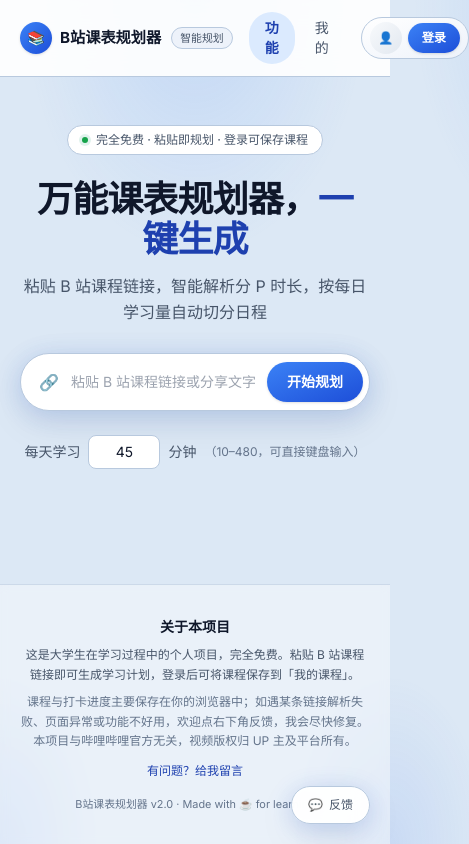
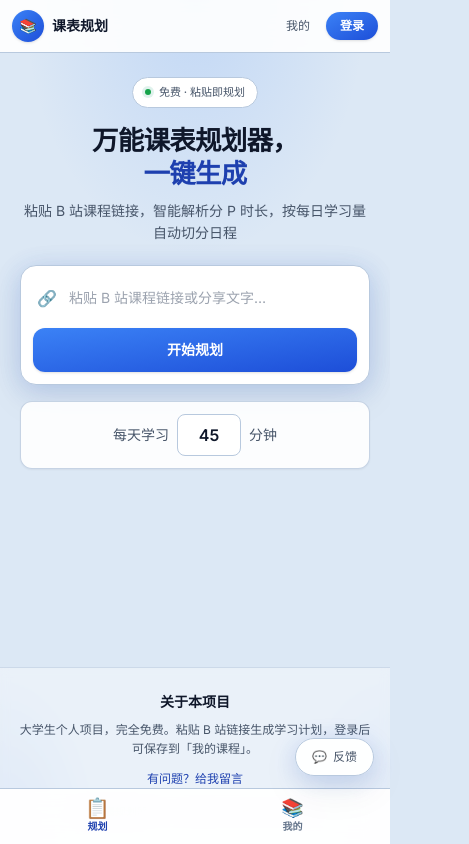
Before and after one commit to Ryn518/bilibili-parser, a Next.js app: page / in a window 390 px wide. Shown: the whole page, 469 px wide, since content can reach past the window. Built offline with nearby package versions, Linux system fonts and the light colour scheme.

Commit message:
ui: improve mobile landing layout and navigation

```diff
--- a/app/layout.tsx
+++ b/app/layout.tsx
@@ -12,7 +12,10 @@
 };
 
 export const viewport: Viewport = {
-  themeColor: '#DCE8F5'
+  themeColor: '#DCE8F5',
+  width: 'device-width',
+  initialScale: 1,
+  viewportFit: 'cover'
 };
 
 export default function RootLayout({ children }: { children: React.ReactNode }) {
--- a/components/feedback/FeedbackFab.tsx
+++ b/components/feedback/FeedbackFab.tsx
@@ -44,7 +44,7 @@
 
   return (
     <>
-      <div className="fixed bottom-5 right-5 z-[120] flex flex-col items-end gap-2.5">
+      <div className="fixed bottom-[calc(4.25rem+env(safe-area-inset-bottom,0px))] right-4 z-[120] flex flex-col items-end gap-2.5 md:bottom-5 md:right-5">
         <button
           type="button"
           onClick={openFeedback}
--- a/components/layout/AppShell.tsx
+++ b/components/layout/AppShell.tsx
@@ -4,6 +4,7 @@
 import { ToastProvider } from '@/hooks/useToast';
 import { UiProvider } from '@/hooks/useUiStore';
 import { Topbar } from '@/components/layout/Topbar';
+import { MobileBottomNav } from '@/components/layout/MobileBottomNav';
 import { SiteFooter } from '@/components/layout/SiteFooter';
 import { FeedbackFab } from '@/components/feedback/FeedbackFab';
 import { AuthModalHost } from '@/components/auth/AuthModalHost';
@@ -15,8 +16,9 @@
         <ToastProvider>
           <div className="relative z-[1] flex min-h-dvh flex-col">
             <Topbar />
-            <main className="flex-1">{children}</main>
+            <main className="flex-1 pb-[calc(3.5rem+env(safe-area-inset-bottom,0px))] md:pb-0">{children}</main>
             <SiteFooter />
+            <MobileBottomNav />
             <FeedbackFab />
             <AuthModalHost />
           </div>
--- /dev/null
+++ b/components/layout/MobileBottomNav.tsx
@@ -0,0 +1,39 @@
+'use client';
+
+import Link from 'next/link';
+import { usePathname } from 'next/navigation';
+
+const items = [
+  { href: '/', label: '规划', icon: '📋' },
+  { href: '/mine', label: '我的', icon: '📚' }
+];
+
+export function MobileBottomNav() {
+  const pathname = usePathname();
+
+  return (
+    <nav
+      className="fixed inset-x-0 bottom-0 z-[110] border-t border-border bg-white/95 backdrop-blur-md md:hidden"
+      style={{ paddingBottom: 'env(safe-area-inset-bottom, 0px)' }}
+      aria-label="主导航"
+    >
+      <div className="flex">
+        {items.map((item) => {
+          const active = pathname === item.href;
+          return (
+            <Link
+              key={item.href}
+              href={item.href}
+              className={`flex flex-1 flex-col items-center gap-0.5 py-2.5 text-[10px] font-semibold transition ${
+                active ? 'text-accent-text' : 'text-text3'
+              }`}
+            >
+              <span className={`text-lg leading-none ${active ? 'scale-110' : ''}`}>{item.icon}</span>
+              {item.label}
+            </Link>
+          );
+        })}
+      </div>
+    </nav>
+  );
+}
--- a/components/layout/SiteFooter.tsx
+++ b/components/layout/SiteFooter.tsx
@@ -6,13 +6,13 @@
   const { openFeedback } = useUiStore();
 
   return (
-    <footer className="mt-auto border-t border-border/60 bg-white/40 px-5 py-8 backdrop-blur-sm">
+    <footer className="mt-auto border-t border-border/60 bg-white/40 px-4 py-6 backdrop-blur-sm sm:px-5 sm:py-8">
       <div className="mx-auto max-w-[760px] text-center">
         <p className="text-sm font-semibold text-ink">关于本项目</p>
         <p className="mt-2 text-xs leading-relaxed text-text2">
-          这是大学生在学习过程中的个人项目，完全免费。粘贴 B 站课程链接即可生成学习计划，登录后可将课程保存到「我的课程」。
+          大学生个人项目，完全免费。粘贴 B 站链接生成学习计划，登录后可保存到「我的课程」。
         </p>
-        <p className="mt-2 text-xs leading-relaxed text-text3">
+        <p className="mt-2 hidden text-xs leading-relaxed text-text3 sm:block">
           课程与打卡进度主要保存在你的浏览器中；如遇某条链接解析失败、页面异常或功能不好用，欢迎点右下角反馈，我会尽快修复。
           本项目与哔哩哔哩官方无关，视频版权归 UP 主及平台所有。
         </p>
--- a/components/layout/Topbar.tsx
+++ b/components/layout/Topbar.tsx
@@ -10,26 +10,23 @@
   const auth = useAuth();
   const { openAuth } = useUiStore();
 
-  const userAreaClass = auth.session ? 'free' : 'guest';
-
   const initial = auth.session?.username.slice(0, 1).toUpperCase() || '👤';
-  const userName = auth.session?.username || '访客';
-  const userStatus = auth.session ? '免费无限使用' : '登录后保存课程';
 
   return (
     <header className="sticky top-0 z-50 border-b border-border bg-white/90 backdrop-blur-md">
-      <div className="mx-auto flex max-w-[1080px] items-center justify-between gap-4 px-5 py-3">
-        <span className="flex shrink-0 items-center gap-2 text-[0.95rem] font-bold text-ink">
-          <span className="flex h-8 w-8 items-center justify-center rounded-full bg-gradient-to-br from-accent to-accent-deep text-sm text-white shadow">
+      <div className="mx-auto flex max-w-[1080px] items-center justify-between gap-2 px-3 py-2.5 sm:gap-4 sm:px-5 sm:py-3">
+        <Link href="/" className="flex min-w-0 shrink items-center gap-2 text-sm font-bold text-ink sm:text-[0.95rem]">
+          <span className="flex h-8 w-8 shrink-0 items-center justify-center rounded-full bg-gradient-to-br from-accent to-accent-deep text-sm text-white shadow">
             📚
           </span>
-          B站课表规划器
-          <span className="ml-0.5 rounded-full border border-border bg-surface2 px-2 py-0.5 text-[0.68rem] font-medium text-text2">
+          <span className="truncate sm:hidden">课表规划</span>
+          <span className="hidden truncate sm:inline">B站课表规划器</span>
+          <span className="ml-0.5 hidden rounded-full border border-border bg-surface2 px-2 py-0.5 text-[0.68rem] font-medium text-text2 lg:inline">
             智能规划
           </span>
-        </span>
+        </Link>
 
-        <nav className="flex gap-1">
+        <nav className="hidden gap-1 md:flex">
           <Link
             href="/"
             className={`rounded-full px-4 py-1.5 text-sm font-medium transition ${pathname === '/' ? 'bg-accent-light font-semibold text-accent-text' : 'text-text2 hover:text-ink'}`}
@@ -52,51 +49,40 @@
           </Link>
         </nav>
 
-        <div className="flex shrink-0 items-center gap-2.5">
-          <div
-            className={`user-area flex items-center gap-1.5 rounded-full border py-1 pl-2 pr-1.5 transition ${
-              userAreaClass === 'free'
-                ? 'border-border bg-gradient-to-br from-white to-surface2'
-                : 'border-border bg-gradient-to-br from-white to-surface2 pr-2'
-            }`}
-          >
-            <div className="flex min-w-0 items-center gap-2">
-              <span
-                className={`relative flex h-8 w-8 shrink-0 items-center justify-center rounded-full text-xs font-bold ${
-                  userAreaClass === 'free'
-                    ? 'bg-gradient-to-br from-[#DBEAFE] to-[#BFDBFE] text-accent-text'
-                    : 'bg-gradient-to-br from-[#F8FAFC] to-[#E2E8F0] text-text3'
-                }`}
+        <div className="flex shrink-0 items-center gap-1.5 sm:gap-2.5">
+          {!auth.session ? (
+            <>
+              <Link
+                href="/mine"
+                className="rounded-full px-2.5 py-1.5 text-xs font-medium text-text2 md:hidden"
               >
-                {initial}
-              </span>
-              <div className="hidden min-w-0 max-w-[108px] flex-col sm:flex">
-                <span
-                  className={`truncate text-[0.76rem] font-semibold ${userAreaClass === 'guest' ? 'font-medium text-text2' : 'text-ink'}`}
-                >
-                  {userName}
-                </span>
-                <span className="truncate text-[0.65rem] text-text3">{userStatus}</span>
-              </div>
-            </div>
-            {!auth.session ? (
+                我的
+              </Link>
               <button
                 type="button"
                 onClick={() => openAuth('login')}
-                className="btn-auth-primary shrink-0 rounded-full bg-gradient-to-br from-accent to-accent-deep px-3.5 py-1.5 text-[0.76rem] font-semibold text-white shadow"
+                className="btn-auth-primary shrink-0 rounded-full bg-gradient-to-br from-accent to-accent-deep px-3.5 py-1.5 text-xs font-semibold text-white shadow sm:text-[0.76rem]"
               >
                 登录
               </button>
-            ) : (
+            </>
+          ) : (
+            <div className="flex items-center gap-1.5 rounded-full border border-border bg-surface2 py-1 pl-1 pr-1.5">
+              <span className="flex h-7 w-7 items-center justify-center rounded-full bg-gradient-to-br from-[#DBEAFE] to-[#BFDBFE] text-xs font-bold text-accent-text sm:h-8 sm:w-8">
+                {initial}
+              </span>
+              <span className="hidden max-w-[88px] truncate text-xs font-semibold text-ink sm:inline">
+                {auth.session.username}
+              </span>
               <button
                 type="button"
                 onClick={auth.logout}
-                className="shrink-0 rounded-full px-2.5 py-1 text-[0.72rem] font-medium text-text3 hover:bg-red-50 hover:text-red-600"
+                className="shrink-0 rounded-full px-2 py-1 text-[0.7rem] font-medium text-text3 hover:bg-red-50 hover:text-red-600"
               >
                 退出
               </button>
-            )}
-          </div>
+            </div>
+          )}
         </div>
       </div>
     </header>
--- a/components/plan/LandingHero.tsx
+++ b/components/plan/LandingHero.tsx
@@ -56,15 +56,18 @@
   };
 
   return (
-    <section className="mx-auto max-w-[760px] py-12 text-center">
-      <div className="mb-6 inline-flex items-center gap-2 rounded-full border border-border bg-surface px-3.5 py-1.5 text-xs font-medium text-text2">
-        <span className="h-1.5 w-1.5 rounded-full bg-green-600 shadow-[0_0_0_3px_rgba(5,150,105,0.12)]" />
-        完全免费 · 粘贴即规划 · 登录可保存课程
+    <section className="mx-auto max-w-[760px] px-1 py-6 text-center sm:px-0 sm:py-12">
+      <div className="mb-4 inline-flex max-w-full flex-wrap items-center justify-center gap-x-2 gap-y-1 rounded-full border border-border bg-surface px-3 py-1.5 text-[11px] font-medium text-text2 sm:mb-6 sm:gap-2 sm:px-3.5 sm:text-xs">
+        <span className="h-1.5 w-1.5 shrink-0 rounded-full bg-green-600 shadow-[0_0_0_3px_rgba(5,150,105,0.12)]" />
+        <span className="sm:hidden">免费 · 粘贴即规划</span>
+        <span className="hidden sm:inline">完全免费 · 粘贴即规划 · 登录可保存课程</span>
       </div>
-      <h1 className="mb-3.5 text-4xl font-extrabold tracking-tight text-ink md:text-5xl">
-        万能课表规划器，<span className="text-accent-text">一键生成</span>
+      <h1 className="mb-2.5 text-[1.65rem] font-extrabold leading-tight tracking-tight text-ink sm:mb-3.5 sm:text-4xl md:text-5xl">
+        万能课表规划器，
+        <br className="sm:hidden" />
+        <span className="text-accent-text">一键生成</span>
       </h1>
-      <p className="mx-auto mb-7 max-w-xl text-base leading-relaxed text-text2">
+      <p className="mx-auto mb-5 max-w-xl px-1 text-sm leading-relaxed text-text2 sm:mb-7 sm:text-base">
         粘贴 B 站课程链接，智能解析分 P 时长，按每日学习量自动切分日程
       </p>
 
@@ -86,10 +89,11 @@
         </div>
       )}
 
-      <div className="mb-2 flex items-center gap-1 rounded-full border border-border bg-surface p-1.5 shadow-lg">
-        <span className="pl-3 text-base text-text3">🔗</span>
+      <div className="rounded-2xl border border-border bg-surface p-3 shadow-lg sm:rounded-full sm:p-1.5">
+        <div className="flex items-center gap-1 sm:gap-0">
+          <span className="shrink-0 pl-1 text-base text-text3 sm:pl-3">🔗</span>
           <input
-          className="min-w-0 flex-1 border-none bg-transparent px-2 py-3 text-sm outline-none"
+            className="min-w-0 flex-1 border-none bg-transparent px-2 py-2.5 text-sm outline-none sm:py-3"
             placeholder="粘贴 B 站课程链接或分享文字…"
             value={url}
             onChange={(e) => {
@@ -107,18 +111,27 @@
             type="button"
             disabled={loading}
             onClick={submit}
-          className="search-btn shrink-0 rounded-full bg-gradient-to-br from-accent to-accent-deep px-5 py-2.5 text-sm font-semibold text-white shadow disabled:opacity-50"
+            className="search-btn hidden shrink-0 rounded-full bg-gradient-to-br from-accent to-accent-deep px-5 py-2.5 text-sm font-semibold text-white shadow disabled:opacity-50 sm:inline-flex"
+          >
+            {loading ? '规划中…' : '开始规划'}
+          </button>
+        </div>
+        <button
+          type="button"
+          disabled={loading}
+          onClick={submit}
+          className="search-btn mt-2.5 w-full rounded-xl bg-gradient-to-br from-accent to-accent-deep py-3 text-sm font-semibold text-white shadow disabled:opacity-50 sm:hidden"
         >
           {loading ? '规划中…' : '开始规划'}
         </button>
       </div>
       {hint && (
-        <p className={`mb-2 pl-4 text-left text-xs ${hint.startsWith('⚠') ? 'text-amber-600' : 'text-text2'}`}>
+        <p className={`mb-1 mt-2 px-1 text-left text-xs sm:mb-2 sm:pl-4 ${hint.startsWith('⚠') ? 'text-amber-600' : 'text-text2'}`}>
           {hint}
         </p>
       )}
 
-      <div className="mt-4 inline-flex items-center gap-2 text-sm text-text2">
+      <div className="mx-auto mt-4 flex w-full max-w-sm items-center justify-center gap-2 rounded-xl border border-border/80 bg-surface/90 px-4 py-3 text-sm text-text2 shadow-sm sm:mt-4 sm:inline-flex sm:w-auto sm:rounded-full sm:border-transparent sm:bg-transparent sm:px-0 sm:py-0 sm:shadow-none">
         <label htmlFor="dailyMinInput">每天学习</label>
         <input
           id="dailyMinInput"
@@ -134,11 +147,11 @@
               commitDaily();
             }
           }}
-          className="daily-min-input w-[72px] rounded-lg border border-border bg-surface px-2 py-1.5 text-center text-ink outline-none focus:border-accent focus:ring-2 focus:ring-accent/20"
+          className="daily-min-input w-16 rounded-lg border border-border bg-white px-2 py-2 text-center text-base font-semibold text-ink outline-none focus:border-accent focus:ring-2 focus:ring-accent/20 sm:w-[72px] sm:py-1.5 sm:text-sm sm:font-normal"
           aria-label="每天学习分钟数，可直接输入"
         />
         <span>分钟</span>
-        <span className="text-xs text-text3">（10–480，可直接键盘输入）</span>
+        <span className="hidden text-xs text-text3 sm:inline">（10–480，可直接键盘输入）</span>
       </div>
     </section>
   );
--- a/components/plan/PlanPage.tsx
+++ b/components/plan/PlanPage.tsx
@@ -314,7 +314,7 @@
 
   return (
     <PlanContext.Provider value={value}>
-      <div className="mx-auto max-w-[1180px] px-5 pb-16">
+      <div className="mx-auto max-w-[1180px] px-4 pb-8 sm:px-5 sm:pb-16">
         {!showResults && (
           <LandingHero
             continueCache={continueCache}
```
Lines whose indentation alone changed are shown as unchanged.
